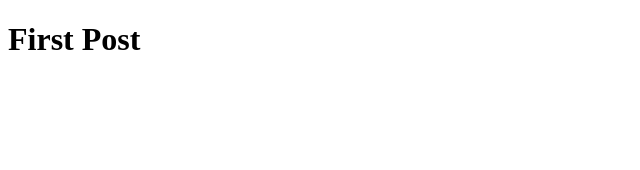
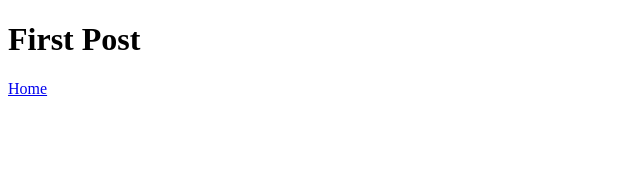
Before and after one commit to mihailthebuilder/nextjs-blog, a Next.js app: page /posts/first-post in a window 1280 px wide. Shown: the top 170 px of the page, without its empty margins (0-640 px from the left). Built offline with nearby package versions, Linux system fonts and the light colour scheme.

Commit message:
added links

```diff
--- a/pages/posts/first-post.js
+++ b/pages/posts/first-post.js
@@ -1,3 +1,13 @@
+import Link from "next/link";
+
 export default function FirstPost() {
-    return <h1>First Post</h1>
+  return (
+    <>
+      {" "}
+      <h1>First Post</h1>
+      <Link href="/">
+        <a>Home</a>
+      </Link>
+    </>
+  );
 }
```
Also changed, not shown: pages/index.js (+8 -5 lines).
